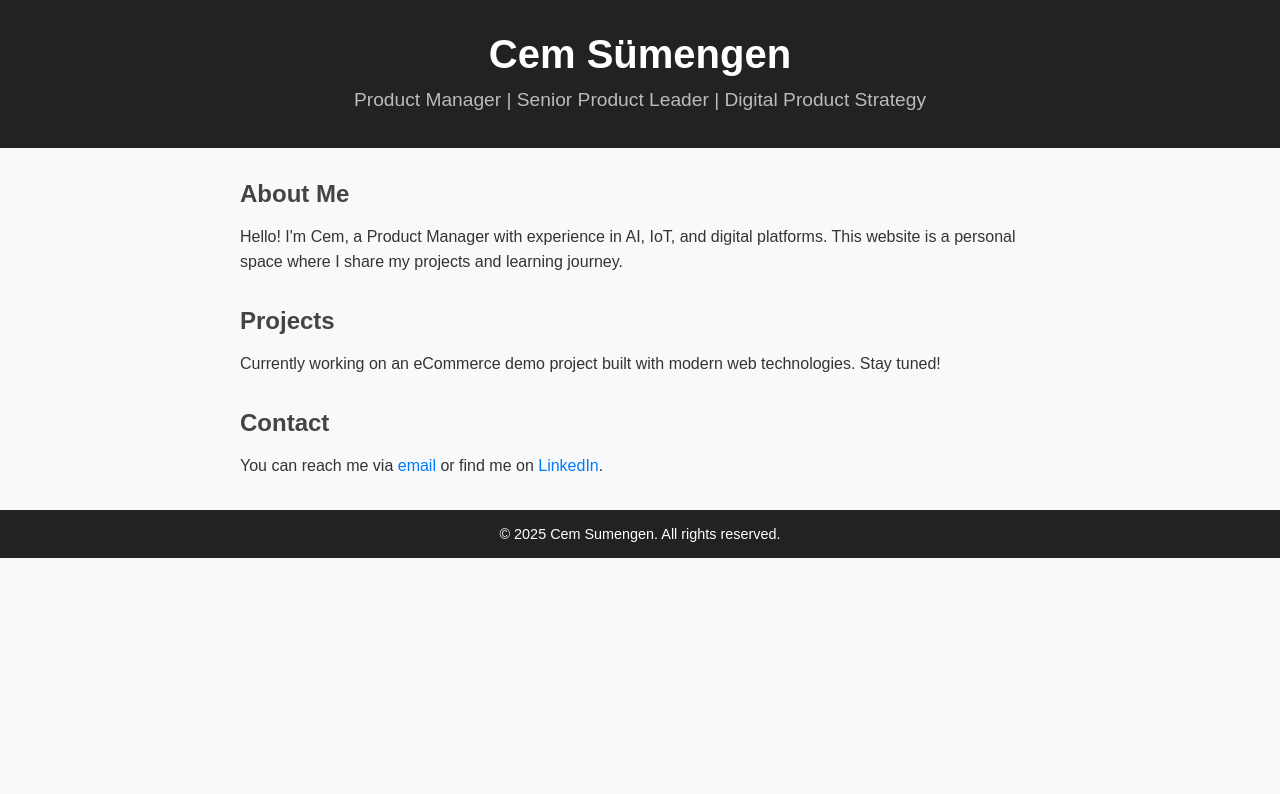
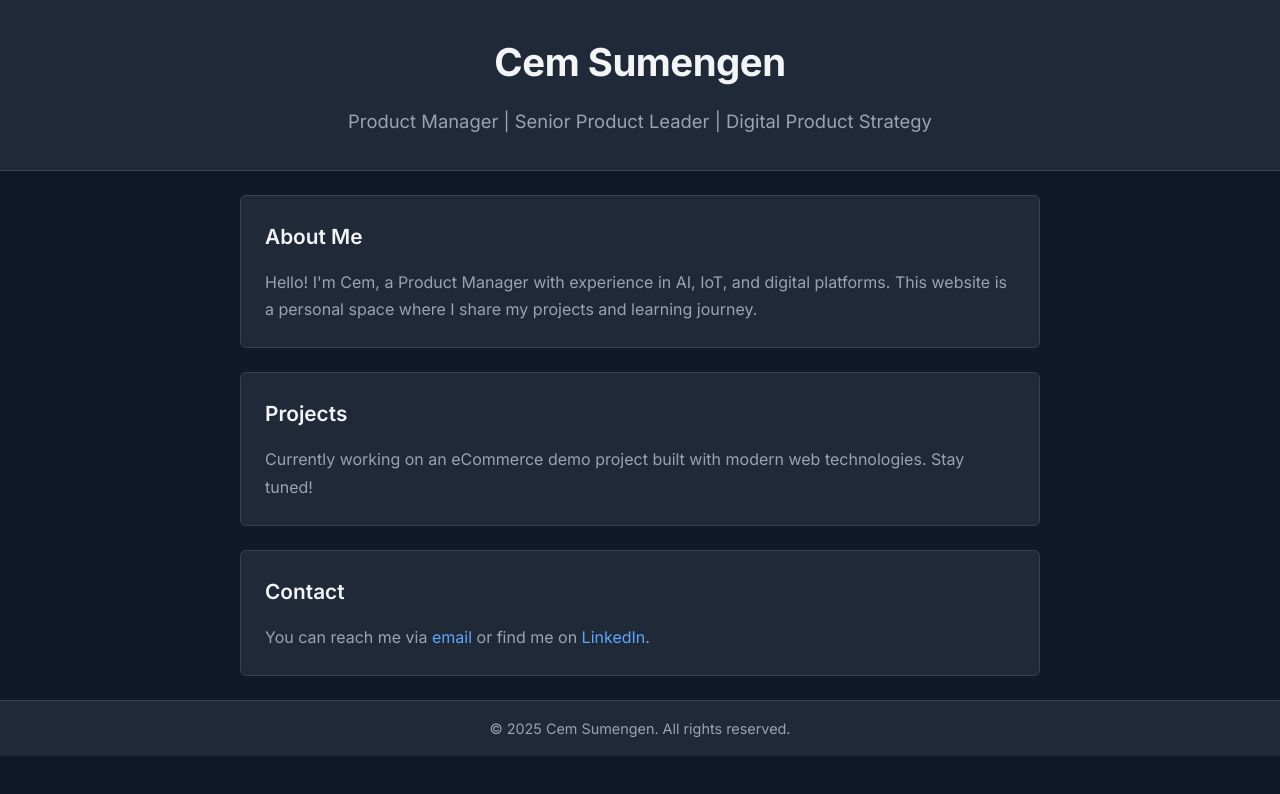
Before and after one commit to cemsumengen/cemsumengen.com, a plain HTML site: page index.html in a window 1280 px wide. Drawn offline with Linux system fonts and the light colour scheme.

Commit message:
Dark theme

```diff
--- a/index.html
+++ b/index.html
@@ -4,63 +4,109 @@
   <meta charset="UTF-8">
   <meta name="viewport" content="width=device-width, initial-scale=1.0">
   <title>Cem Sumengen</title>
+  <link href="https://fonts.googleapis.com/css2?family=Inter:wght@400;600;700&display=swap" rel="stylesheet">
   <style>
     body {
-      font-family: Arial, sans-serif;
+      font-family: 'Inter', Arial, sans-serif;
       margin: 0;
       padding: 0;
-      background: #f8f9fa;
-      color: #333;
+      background: #111827;
+      color: #e5e7eb;
+      line-height: 1.6;
     }
+
     header {
-      background: #222;
+      background: #1f2937;
       color: #fff;
       text-align: center;
       padding: 2rem 1rem;
+      border-bottom: 1px solid #374151;
     }
+
     header h1 {
       margin: 0;
-      font-size: 2.5rem;
+      font-size: 2.4rem;
+      font-weight: 700;
+      letter-spacing: -0.5px;
+      color: #f3f4f6;
     }
+
     header p {
-      margin: 0.5rem 0 0;
-      font-size: 1.2rem;
-      color: #bbb;
+      margin: 0.8rem 0 0;
+      font-size: 1.15rem;
+      color: #9ca3af;
+      font-weight: 400;
     }
+
     main {
       max-width: 800px;
-      margin: 2rem auto;
+      margin: 1.5rem auto;
       padding: 0 1rem;
     }
+
     section {
-      margin-bottom: 2rem;
+      background: #1f2937;
+      margin-bottom: 1.5rem;
+      padding: 1.5rem;
+      border-radius: 6px;
+      border: 1px solid #374151;
     }
+
+    section:hover {
+      border-color: #4b5563;
+    }
+
     h2 {
-      color: #444;
-      margin-bottom: 0.5rem;
+      color: #f3f4f6;
+      margin: 0 0 1rem;
+      font-size: 1.3rem;
+      font-weight: 600;
     }
+
     p {
-      line-height: 1.6;
+      margin: 0;
+      color: #9ca3af;
+      font-size: 1rem;
+      line-height: 1.7;
     }
+
     footer {
-      background: #222;
-      color: #fff;
+      background: #1f2937;
+      color: #9ca3af;
       text-align: center;
       padding: 1rem;
       font-size: 0.9rem;
+      border-top: 1px solid #374151;
     }
+
     a {
-      color: #007bff;
+      color: #60a5fa;
       text-decoration: none;
+      font-weight: 500;
+      transition: color 0.2s ease;
     }
+
     a:hover {
+      color: #93c5fd;
       text-decoration: underline;
+    }
+
+    @media (max-width: 640px) {
+      header {
+        padding: 1.5rem 1rem;
+      }
+      header h1 {
+        font-size: 2rem;
+      }
+      section {
+        padding: 1.2rem;
+      }
     }
   </style>
 </head>
 <body>
   <header>
-    <h1>Cem Sümengen</h1>
+    <h1>Cem Sumengen</h1>
     <p>Product Manager | Senior Product Leader | Digital Product Strategy</p>
   </header>
 
```
